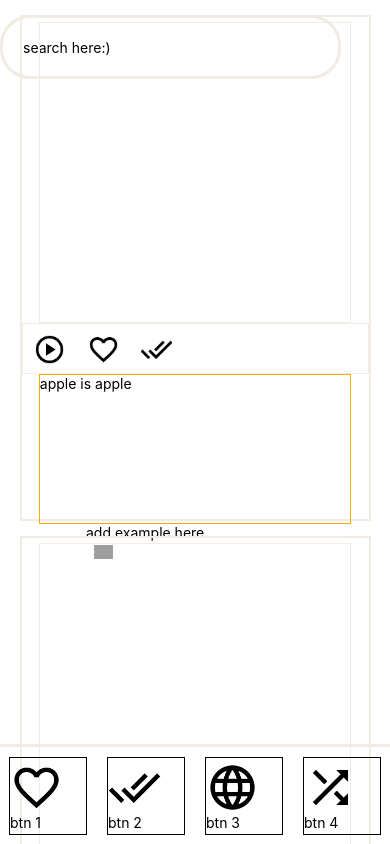
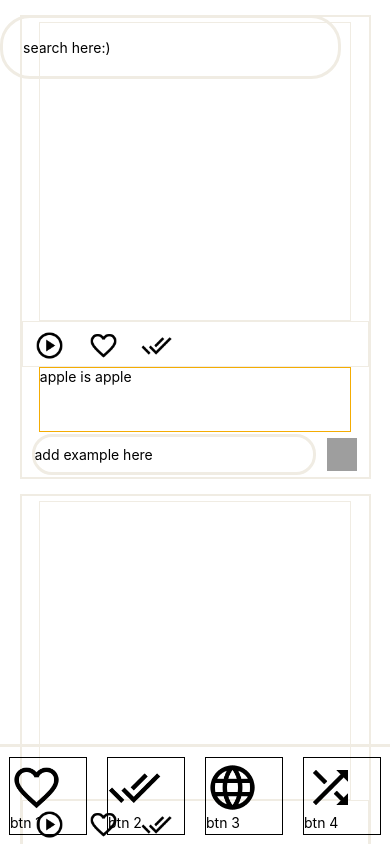
Before and after one commit to chsunwoo1002/voca-memo, a React Native app: screen / in a window 390 px wide. Built offline with nearby package versions, Linux system fonts and the light colour scheme; grey boxes are pictures that could not be loaded.

Commit message:
add style for example input component

```diff
--- a/components/styles/feed.ts
+++ b/components/styles/feed.ts
@@ -6,7 +6,7 @@ export default StyleSheet.create({
   },
   feedContainer: {
     width: "90%",
-    height: windowHeight * 0.6,
+    height: windowHeight * 0.55,
     borderColor: "#F0ECE3",
     borderWidth: 2,
     marginTop: 15,
@@ -14,7 +14,7 @@ export default StyleSheet.create({
   },
   feedFlip: {
     width: "90%",
-    height: "60%",
+    height: "65%",
     borderColor: "#F0ECE3",
     borderWidth: 1,
     marginTop: 5,
@@ -22,12 +22,17 @@ export default StyleSheet.create({
   feedExample: {},
   feedExampleText: {},
   feedActiveExamplesContainer: {
-    height: "30%",
+    height: "14%",
     width: "90%",
     borderColor: "#F4ac03",
     borderWidth: 1,
   },
-  feedDeactiveExampleContainer: {},
+  feedDeactiveExampleContainer: {
+    height: "14%",
+    width: "90%",
+    borderColor: "#F4ac03",
+    borderWidth: 1,
+  },
   feedButtonsContainer: {
     flexDirection: "row",
     width: "100%",
@@ -46,4 +51,20 @@ export default StyleSheet.create({
     width: "60%",
     height: "70%",
   },
+  feedExampleContainer: {
+    paddingLeft: 10,
+    flexDirection: "row",
+    width: "100%",
+    height: "10%",
+
+    alignItems: "center",
+  },
+  feedExampleInput: {
+    width: "85%",
+    height: "90%",
+    borderRadius: 20,
+    borderColor: "#F0ECE3",
+    borderWidth: 3,
+    textAlign: "left",
+  },
 });
```
